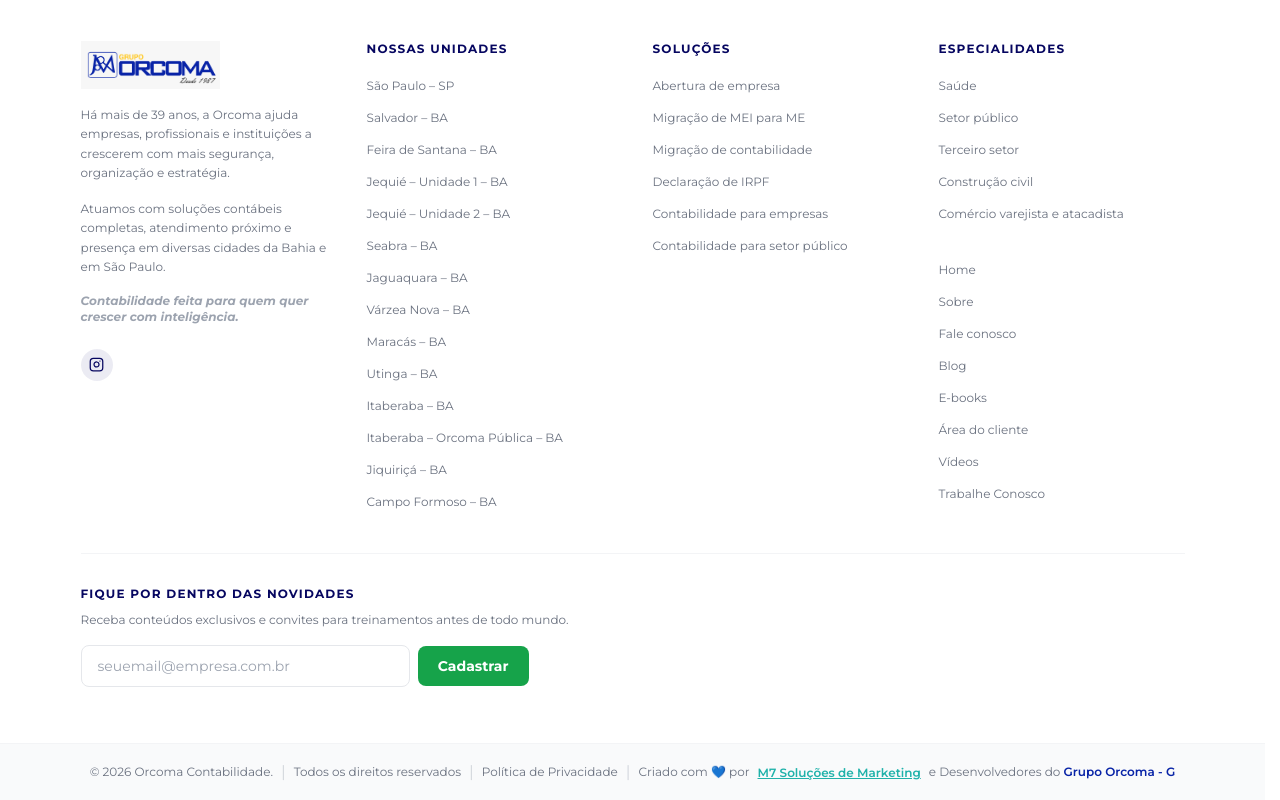
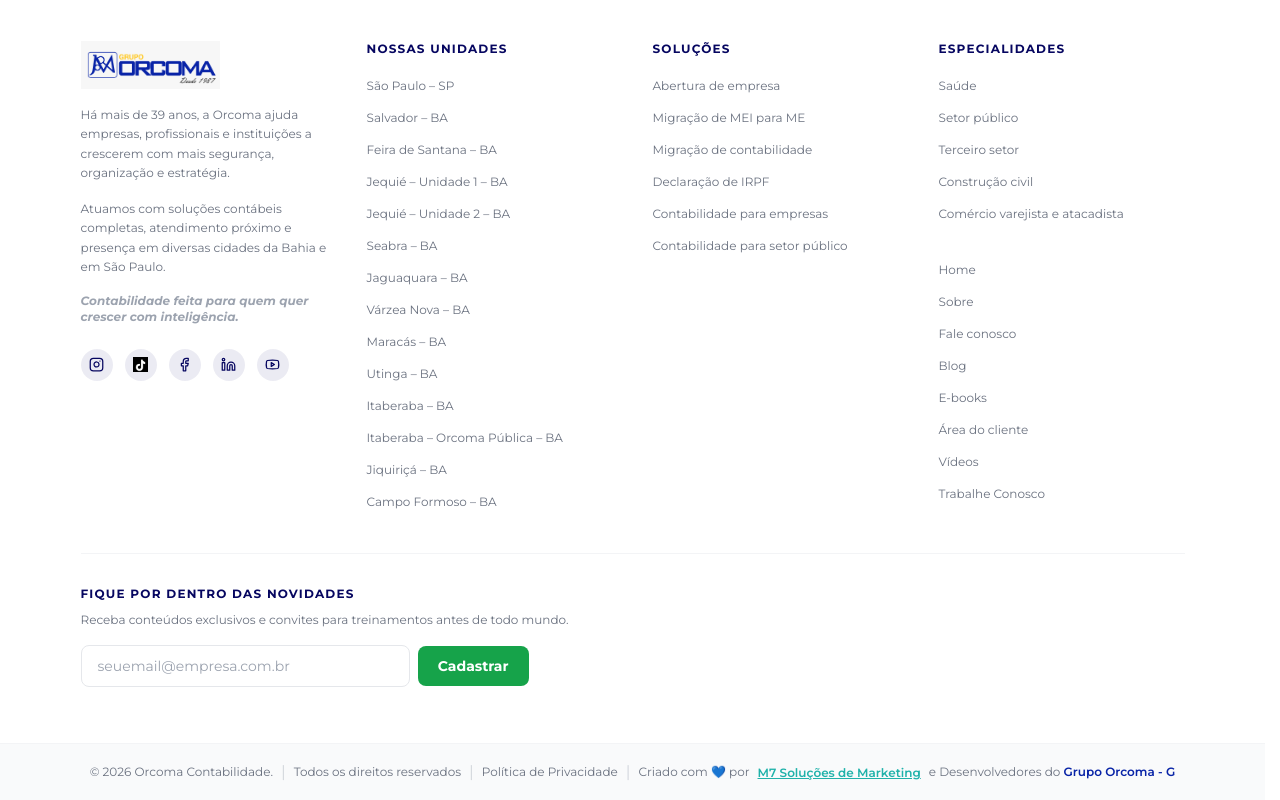
Before and after one commit to TIGabriel-eng/grupo-orcoma, a React (Vite) app: page / in a window 1280 px wide. Shown: the part 9987-10787 px from the top of the page. Built offline with nearby package versions, Linux system fonts and the light colour scheme; no server answers.

Commit message:
marketing

```diff
--- a/src/components/Footer.tsx
+++ b/src/components/Footer.tsx
@@ -1,5 +1,5 @@
 import { useState } from 'react';
-import { Instagram } from 'lucide-react';
+import { Facebook, Instagram, Linkedin, Youtube } from 'lucide-react';
 import { apiUrl } from '../config/api';
 import { useNav, type Page } from '../context/NavContext';
 
@@ -78,6 +78,46 @@ export default function Footer() {
                 style={{ background: 'rgba(6,6,96,0.08)' }}
               >
                 <Instagram size={15} color="#060660" />
+              </a>
+              <a
+                href="https://www.tiktok.com/@orcoma.contabilid"
+                target="_blank"
+                rel="noopener noreferrer"
+                aria-label="TikTok"
+                className="w-8 h-8 rounded-full flex items-center justify-center transition-colors hover:opacity-70"
+                style={{ background: 'rgba(6,6,96,0.08)' }}
+              >
+                <img src="/tiktok-icon.png" alt="" className="w-[15px] h-[15px] object-contain" />
+              </a>
+              <a
+                href="https://www.facebook.com/orcomacontabilidade"
+                target="_blank"
+                rel="noopener noreferrer"
+                aria-label="Facebook"
+                className="w-8 h-8 rounded-full flex items-center justify-center transition-colors hover:opacity-70"
+                style={{ background: 'rgba(6,6,96,0.08)' }}
+              >
+                <Facebook size={15} color="#060660" />
+              </a>
+              <a
+                href="https://br.linkedin.com/company/orcoma-contabilidade"
+                target="_blank"
+                rel="noopener noreferrer"
+                aria-label="LinkedIn"
+                className="w-8 h-8 rounded-full flex items-center justify-center transition-colors hover:opacity-70"
+                style={{ background: 'rgba(6,6,96,0.08)' }}
+              >
+                <Linkedin size={15} color="#060660" />
+              </a>
+              <a
+                href="https://youtube.com/@orcomacontabilidade2756"
+                target="_blank"
+                rel="noopener noreferrer"
+                aria-label="YouTube"
+                className="w-8 h-8 rounded-full flex items-center justify-center transition-colors hover:opacity-70"
+                style={{ background: 'rgba(6,6,96,0.08)' }}
+              >
+                <Youtube size={15} color="#060660" />
               </a>
             </div>
           </div>
```
